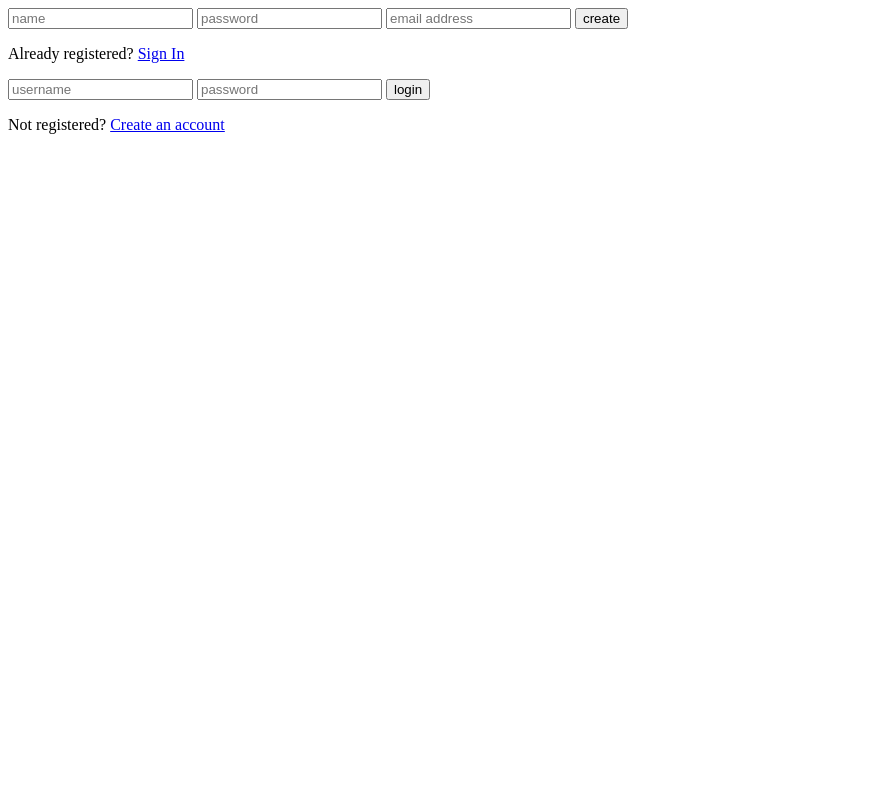
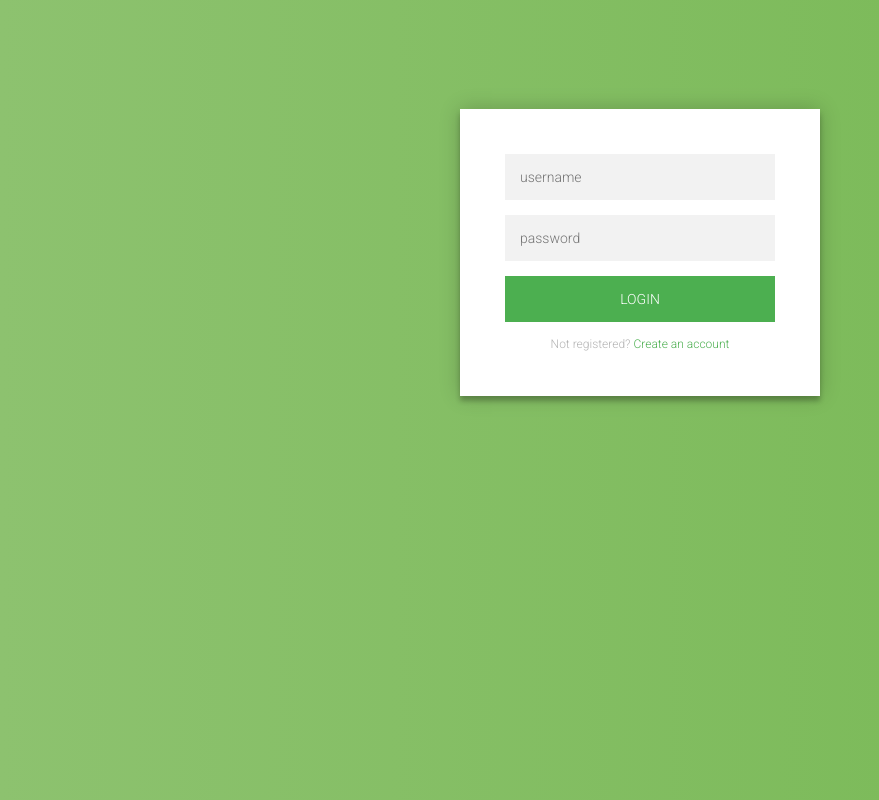
Before and after one commit to GregProuty/autoTorrent, a website: page public/index.html in a window 1280 px wide. Shown: the whole page, without its empty margins (0-879 px from the left). Drawn offline with nearby package versions, Linux system fonts and the light colour scheme; files whose address does not match are found by name.

Commit message:
make it betteR

```diff
--- a/public/index.html
+++ b/public/index.html
@@ -7,7 +7,108 @@
 
 
 
-        <link rel="stylesheet" href="css/style.css">
+<style>
+  @import url(https://fonts.googleapis.com/css?family=Roboto:300);
+
+.login-page {
+  width: 360px;
+  padding: 8% 0 0;
+  margin: auto;
+}
+.form {
+  position: relative;
+  z-index: 1;
+  background: #FFFFFF;
+  max-width: 360px;
+  margin: 0 auto 100px;
+  padding: 45px;
+  text-align: center;
+  box-shadow: 0 0 20px 0 rgba(0, 0, 0, 0.2), 0 5px 5px 0 rgba(0, 0, 0, 0.24);
+}
+.form input {
+  font-family: "Roboto", sans-serif;
+  outline: 0;
+  background: #f2f2f2;
+  width: 100%;
+  border: 0;
+  margin: 0 0 15px;
+  padding: 15px;
+  box-sizing: border-box;
+  font-size: 14px;
+}
+.form button {
+  font-family: "Roboto", sans-serif;
+  text-transform: uppercase;
+  outline: 0;
+  background: #4CAF50;
+  width: 100%;
+  border: 0;
+  padding: 15px;
+  color: #FFFFFF;
+  font-size: 14px;
+  -webkit-transition: all 0.3 ease;
+  transition: all 0.3 ease;
+  cursor: pointer;
+}
+.form button:hover,.form button:active,.form button:focus {
+  background: #43A047;
+}
+.form .message {
+  margin: 15px 0 0;
+  color: #b3b3b3;
+  font-size: 12px;
+}
+.form .message a {
+  color: #4CAF50;
+  text-decoration: none;
+}
+.form .register-form {
+  display: none;
+}
+.container {
+  position: relative;
+  z-index: 1;
+  max-width: 300px;
+  margin: 0 auto;
+}
+.container:before, .container:after {
+  content: "";
+  display: block;
+  clear: both;
+}
+.container .info {
+  margin: 50px auto;
+  text-align: center;
+}
+.container .info h1 {
+  margin: 0 0 15px;
+  padding: 0;
+  font-size: 36px;
+  font-weight: 300;
+  color: #1a1a1a;
+}
+.container .info span {
+  color: #4d4d4d;
+  font-size: 12px;
+}
+.container .info span a {
+  color: #000000;
+  text-decoration: none;
+}
+.container .info span .fa {
+  color: #EF3B3A;
+}
+body {
+  background: #76b852; /* fallback for old browsers */
+  background: -webkit-linear-gradient(right, #76b852, #8DC26F);
+  background: -moz-linear-gradient(right, #76b852, #8DC26F);
+  background: -o-linear-gradient(right, #76b852, #8DC26F);
+  background: linear-gradient(to left, #76b852, #8DC26F);
+  font-family: "Roboto", sans-serif;
+  -webkit-font-smoothing: antialiased;
+  -moz-osx-font-smoothing: grayscale;
+}
+</style>
 
 
 
```
